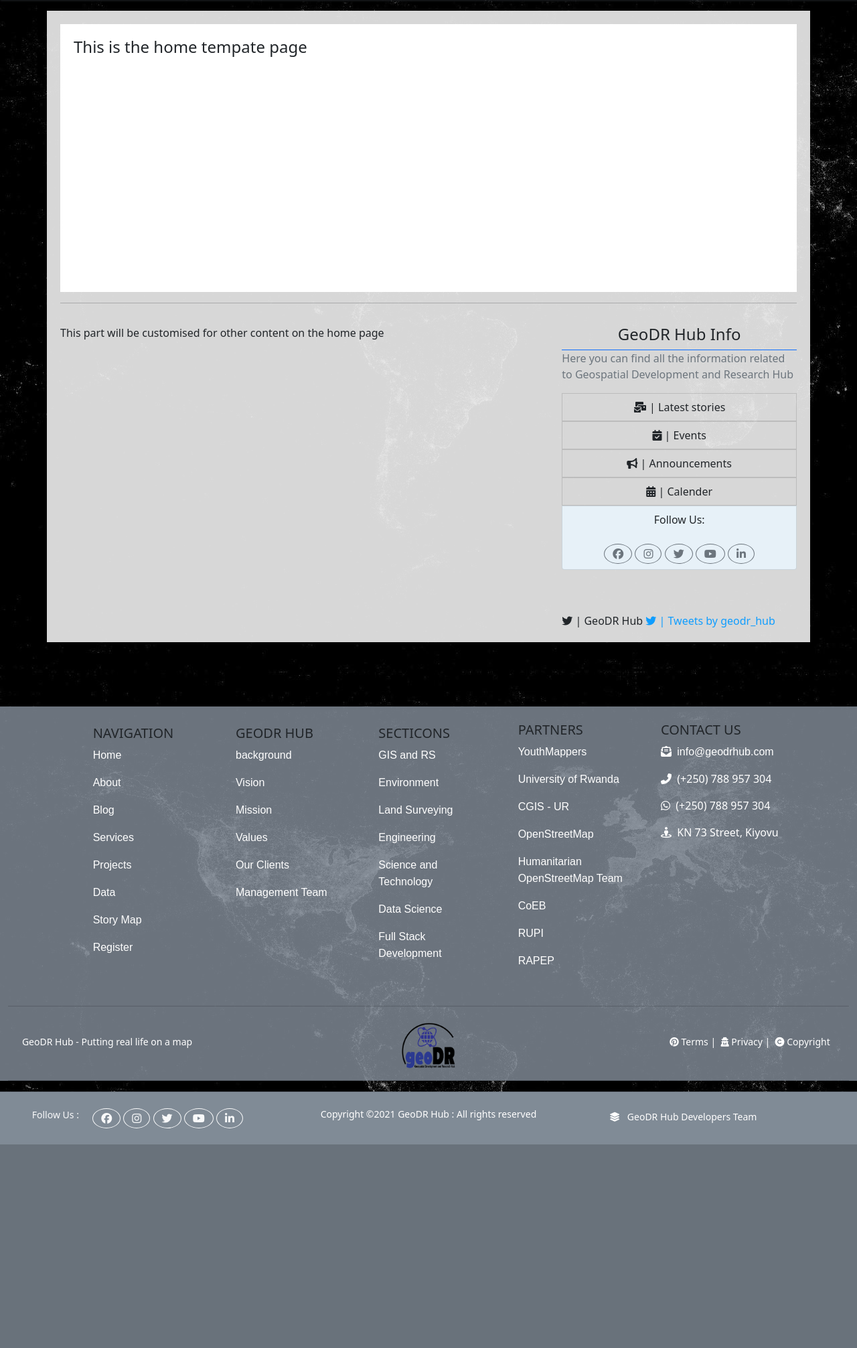
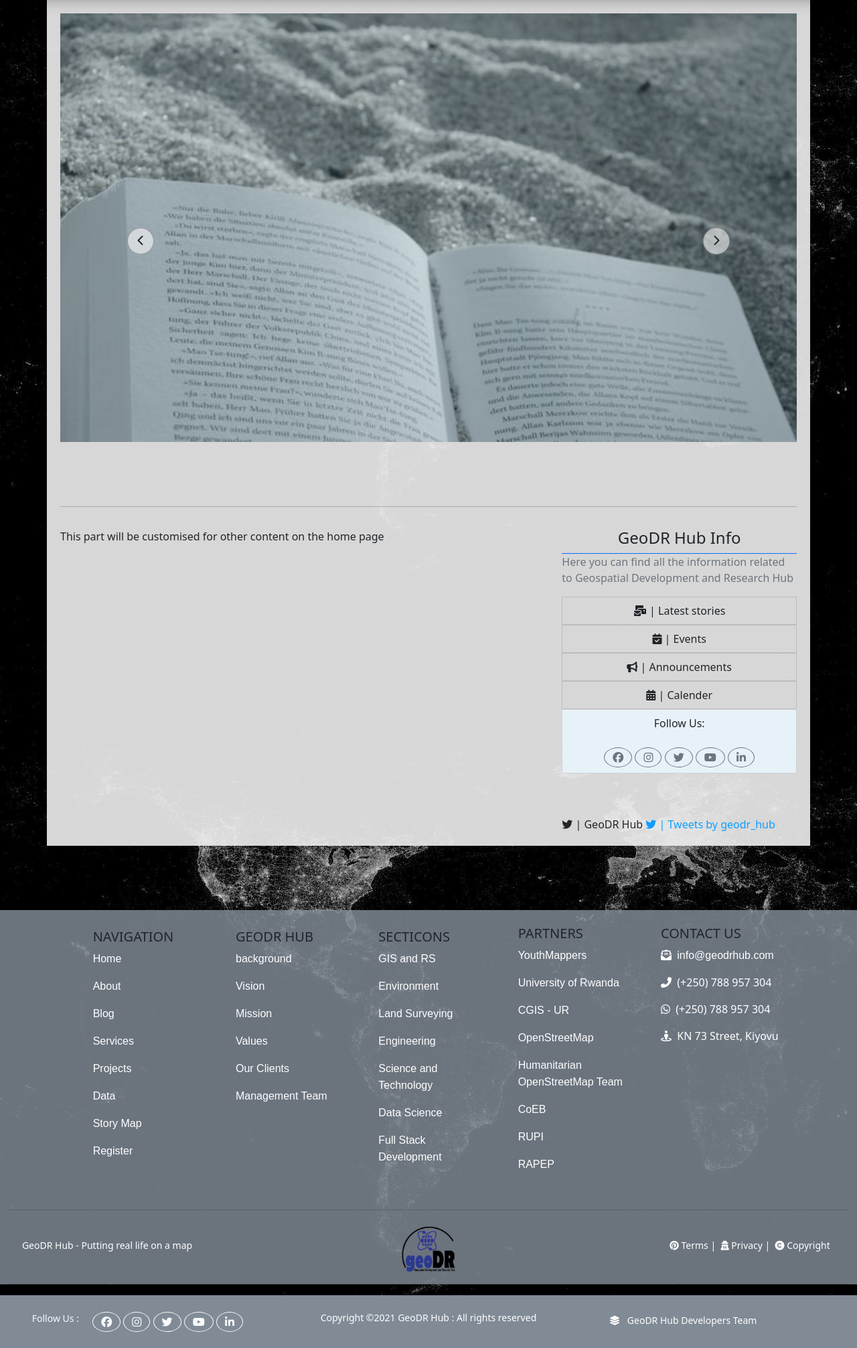
Before and after one commit to ErnestRuzindana/geodrhub, a Django app: page / in a window 1280 px wide. Shown: the part 80-2093 px from the top of the page at 67% size. Before the commit the page ends 1789 px from the top, so only its background shows below. Run offline with Django 3.2, Linux system fonts and the light colour scheme; some libraries are stand-ins or nearby versions.

Commit message:
1st commit

```diff
--- a/geodrapp/templates/geodrapp/base.html
+++ b/geodrapp/templates/geodrapp/base.html
@@ -45,7 +45,8 @@ header{
     left: 0;
     padding: 0 100px;
     background: #808B96;
-    box-shadow: 0 0.5px 3px 0.5px;
+    /* box-shadow: 0 0.5px 3px 0.5px; */
+    box-shadow: 0 0 25px -3px rgba(0,0,0,0.4);
     width: 100%;
     box-sizing: border-box;
     max-height: 80px;
@@ -188,7 +189,59 @@ header nav ul a.active {
 
 }
 
+/* Images sliding start */
 
+#imageSlider{
+    width: 100%;
+    height: 100vh;
+    display: flex;
+    justify-content: center;
+    align-items: center;
+    position: relative;
+}
+
+.box {
+    width:100%;
+
+    height: 80vh;
+
+/* box-shadow: 0 0 25px -3px rgba(0,0,0,0.4); */
+
+}
+
+.box img{
+
+    width:100%;
+    height: 100%;
+}
+.fa-chevron-left{
+    position: absolute;
+    top: 50%;
+    left: 10%;
+    background: hsla(0, 0%, 98%, 0.589);
+    padding: 10px;
+    width: 40px;
+    height: 40px;
+    border-radius: 50%;
+    border: 1px solid #979393;
+    text-align: center;
+    cursor: pointer;
+}
+.fa-chevron-right{
+    position: absolute;
+    top: 50%;
+    right: 10%;
+    background: hsla(0, 0%, 98%, 0.589);
+    padding: 10px;
+    width: 40px;
+    height: 40px;
+    border-radius: 50%;
+    border: 1px solid #979393;
+    text-align: center;
+    cursor: pointer;
+}
+
+/* Image slider end */
 
 
 /* --End of navbar-- */
@@ -337,8 +390,7 @@ nav ul li ul li:hover{
 
 .homepage {
     background-color: white;
-    height: 400px;
-    padding: 20px;
+    height: 100vh;
 }
 
 .SidebarHome{
@@ -473,9 +525,6 @@ nav ul li ul li:hover{
 
 
 
-
-
-    <br><br><br><br>
 
     <div class="container">
 
@@ -637,6 +686,41 @@ nav ul li ul li:hover{
                 $('nav').toggleClass('active')
             })
         })
+
+
+        // Image Sliders
+
+                JavaScript :
+
+
+
+        var images = ['/static/geodrapp/image1.png','/static/geodrapp/image2.png','/static/geodrapp/image3.png','/static/geodrapp/image4.png','/static/geodrapp/image5.png'];
+
+        var i =0;
+
+        function slideShow() {
+
+            document.getElementById("image").src=images[i];
+
+
+
+            if(i<images.length-1){
+
+                i++;
+
+            }
+
+            else {
+
+                i=0;
+
+            }
+
+            setTimeout("slideShow()" , 2000);
+
+        }
+
+        window.onload = slideShow;
     </script>
 
 </body>
--- a/geodrapp/templates/geodrapp/home.html
+++ b/geodrapp/templates/geodrapp/home.html
@@ -3,9 +3,24 @@
 {% block content %}
 
 
-	<div class="homepage">
-		<h4>This is the home tempate page</h4>
+<div class="row">
+
+	<div class="col col-md-9" id="imageSlider">
+		<i class="fas fa-chevron-left"></i>
+		<div class="box">
+
+			<img id="image">
+
+		</div>
+		<i class="fas fa-chevron-right"></i>
 	</div>
+
+	<div class="col col-md-4">
+
+	</div>
+
+</div>
+
 
 	<hr>
 
--- a/users/templates/users/password_reset.html
+++ b/users/templates/users/password_reset.html
@@ -13,7 +13,7 @@
 				</fieldset>
 				<br>
 				<div class="form-group">
-					<button class="btn btn-outline-info" type="submit"> Request Password Reset </button>
+					<button class="btn btn-outline-secondary" type="submit"> Request Password Reset </button>
 				</div>
 			</form>
 		</div>
--- a/users/templates/users/password_reset_complete.html
+++ b/users/templates/users/password_reset_complete.html
@@ -1,7 +1,7 @@
 {% extends "geodrapp/base.html" %}
 {% block content %}
 
-    <div class="alert alert-primary">
+    <div class="alert alert-secondary">
         Your password has been successfully set!
     </div>
     <a href="{% url 'login' %}"> Sign in here </a>
--- a/users/templates/users/password_reset_confirm.html
+++ b/users/templates/users/password_reset_confirm.html
@@ -13,7 +13,7 @@
 				</fieldset>
 				<br>
 				<div class="form-group">
-					<button class="btn btn-outline-info" type="submit"> Reset Password </button>
+					<button class="btn btn-outline-secondary" type="submit"> Reset Password </button>
 				</div>
 			</form>
 		</div>
--- a/users/templates/users/password_reset_done.html
+++ b/users/templates/users/password_reset_done.html
@@ -1,7 +1,7 @@
 {% extends "geodrapp/base.html" %}
 {% block content %}
 
-    <div class="alert alert-primary">
+    <div class="alert alert-secondary">
         An email has been sent with instructions to reset password
     </div>
 
--- a/users/templates/users/profile.html
+++ b/users/templates/users/profile.html
@@ -29,7 +29,7 @@
                 </fieldset>
                 <br>
                 <div class="form-group">
-                    <button class="btn btn-outline-info" type="submit"> Update </button>
+                    <button class="btn btn-outline-secondary" type="submit"> Update </button>
                 </div>
             </form>
         </div>
```
Also changed, not shown: users/templates/users/login.html (+5 -7 lines), geodrapp/static/geodrapp/image1.png (added), geodrapp/static/geodrapp/image2.png (added), geodrapp/static/geodrapp/image3.png (added), geodrapp/static/geodrapp/image4.png (added), geodrapp/static/geodrapp/image5.png (added), geodrapp/static/geodrapp/image6.png (added).
